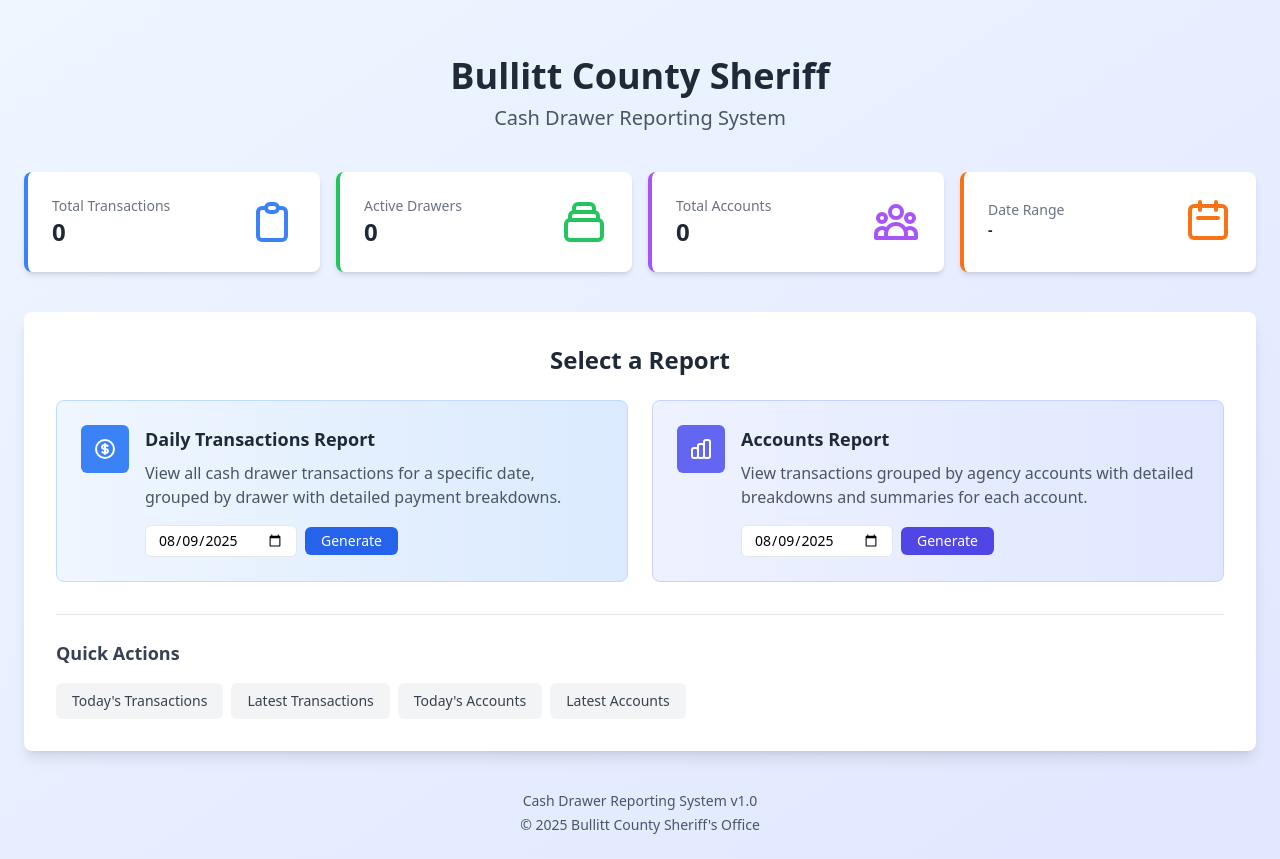
After one commit to cscinc-1/cash-drawer, a Django app: page /reports/ in a window 1280 px wide. The commit adds this page. Run offline with Django 4.2, Linux system fonts and the light colour scheme; data that the repository does not hold is empty; some libraries are stand-ins or nearby versions.

```diff
--- a/cashdrawer_reports/cashdrawer_reports/urls.py
+++ b/cashdrawer_reports/cashdrawer_reports/urls.py
@@ -21,5 +21,5 @@
 urlpatterns = [
     path('admin/', admin.site.urls),
     path('reports/', include('reports.urls')),
-    path('', RedirectView.as_view(url='/reports/daily-transactions/', permanent=False)),
+    path('', RedirectView.as_view(url='/reports/', permanent=False)),
 ]
--- a/cashdrawer_reports/reports/models.py
+++ b/cashdrawer_reports/reports/models.py
@@ -2,6 +2,7 @@
 
 
 class TTransact(models.Model):
+    id = models.AutoField(primary_key=True)
     date = models.TextField()
     time = models.TextField()
     user = models.TextField()
@@ -22,6 +23,7 @@
 
 
 class TAccounts(models.Model):
+    id = models.AutoField(primary_key=True)
     l_agency = models.TextField(blank=True, null=True)
     s_agency = models.TextField(blank=True, null=True)
 
@@ -31,6 +33,7 @@
 
 
 class TTransactDetail(models.Model):
+    id = models.AutoField(primary_key=True)
     t_transact_id = models.IntegerField()
     t_accounts_id = models.IntegerField()
     t_items_id = models.IntegerField()
--- a/cashdrawer_reports/reports/templates/reports/accounts_report.html
+++ b/cashdrawer_reports/reports/templates/reports/accounts_report.html
@@ -25,8 +25,12 @@
             </form>
 
             <div class="flex space-x-2">
+                <a href="{% url 'reports:home' %}"
+                   class="px-4 py-2 bg-gray-600 text-white rounded-lg hover:bg-gray-700 transition-colors">
+                    Home
+                </a>
                 <a href="{% url 'reports:daily_transactions' %}?date={{ date }}"
-                   class="px-4 py-2 bg-gray-600 text-white rounded-lg hover:bg-gray-700 transition-colors">
+                   class="px-4 py-2 bg-blue-600 text-white rounded-lg hover:bg-blue-700 transition-colors">
                     Daily Transactions
                 </a>
             </div>
--- /dev/null
+++ b/cashdrawer_reports/reports/templates/reports/home.html
@@ -0,0 +1,164 @@
+{% extends 'base.html' %}
+
+{% block title %}Cash Drawer Reports - Home{% endblock %}
+
+{% block content %}
+<div class="min-h-screen bg-gradient-to-br from-blue-50 to-indigo-100">
+    <div class="max-w-7xl mx-auto p-6">
+        <!-- Header -->
+        <div class="text-center mb-10 pt-8">
+            <h1 class="text-4xl font-bold text-gray-800 mb-2">Bullitt County Sheriff</h1>
+            <p class="text-xl text-gray-600">Cash Drawer Reporting System</p>
+        </div>
+
+        <!-- Statistics Cards -->
+        <div class="grid grid-cols-1 md:grid-cols-4 gap-4 mb-10">
+            <div class="bg-white rounded-lg shadow-md p-6 border-l-4 border-blue-500">
+                <div class="flex items-center">
+                    <div class="flex-1">
+                        <p class="text-gray-500 text-sm">Total Transactions</p>
+                        <p class="text-2xl font-bold text-gray-800">{{ total_transactions|default:"0" }}</p>
+                    </div>
+                    <svg class="w-12 h-12 text-blue-500" fill="none" stroke="currentColor" viewBox="0 0 24 24">
+                        <path stroke-linecap="round" stroke-linejoin="round" stroke-width="2" d="M9 5H7a2 2 0 00-2 2v12a2 2 0 002 2h10a2 2 0 002-2V7a2 2 0 00-2-2h-2M9 5a2 2 0 002 2h2a2 2 0 002-2M9 5a2 2 0 012-2h2a2 2 0 012 2"></path>
+                    </svg>
+                </div>
+            </div>
+
+            <div class="bg-white rounded-lg shadow-md p-6 border-l-4 border-green-500">
+                <div class="flex items-center">
+                    <div class="flex-1">
+                        <p class="text-gray-500 text-sm">Active Drawers</p>
+                        <p class="text-2xl font-bold text-gray-800">{{ total_drawers|default:"0" }}</p>
+                    </div>
+                    <svg class="w-12 h-12 text-green-500" fill="none" stroke="currentColor" viewBox="0 0 24 24">
+                        <path stroke-linecap="round" stroke-linejoin="round" stroke-width="2" d="M19 11H5m14 0a2 2 0 012 2v6a2 2 0 01-2 2H5a2 2 0 01-2-2v-6a2 2 0 012-2m14 0V9a2 2 0 00-2-2M5 11V9a2 2 0 012-2m0 0V5a2 2 0 012-2h6a2 2 0 012 2v2M7 7h10"></path>
+                    </svg>
+                </div>
+            </div>
+
+            <div class="bg-white rounded-lg shadow-md p-6 border-l-4 border-purple-500">
+                <div class="flex items-center">
+                    <div class="flex-1">
+                        <p class="text-gray-500 text-sm">Total Accounts</p>
+                        <p class="text-2xl font-bold text-gray-800">{{ total_accounts|default:"0" }}</p>
+                    </div>
+                    <svg class="w-12 h-12 text-purple-500" fill="none" stroke="currentColor" viewBox="0 0 24 24">
+                        <path stroke-linecap="round" stroke-linejoin="round" stroke-width="2" d="M17 20h5v-2a3 3 0 00-5.356-1.857M17 20H7m10 0v-2c0-.656-.126-1.283-.356-1.857M7 20H2v-2a3 3 0 015.356-1.857M7 20v-2c0-.656.126-1.283.356-1.857m0 0a5.002 5.002 0 019.288 0M15 7a3 3 0 11-6 0 3 3 0 016 0zm6 3a2 2 0 11-4 0 2 2 0 014 0zM7 10a2 2 0 11-4 0 2 2 0 014 0z"></path>
+                    </svg>
+                </div>
+            </div>
+
+            <div class="bg-white rounded-lg shadow-md p-6 border-l-4 border-orange-500">
+                <div class="flex items-center">
+                    <div class="flex-1">
+                        <p class="text-gray-500 text-sm">Date Range</p>
+                        <p class="text-sm font-bold text-gray-800">{{ min_date|date:"m/d/y" }} - {{ max_date|date:"m/d/y" }}</p>
+                    </div>
+                    <svg class="w-12 h-12 text-orange-500" fill="none" stroke="currentColor" viewBox="0 0 24 24">
+                        <path stroke-linecap="round" stroke-linejoin="round" stroke-width="2" d="M8 7V3m8 4V3m-9 8h10M5 21h14a2 2 0 002-2V7a2 2 0 00-2-2H5a2 2 0 00-2 2v12a2 2 0 002 2z"></path>
+                    </svg>
+                </div>
+            </div>
+        </div>
+
+        <!-- Report Selection -->
+        <div class="bg-white rounded-lg shadow-lg p-8">
+            <h2 class="text-2xl font-bold text-gray-800 mb-6 text-center">Select a Report</h2>
+
+            <div class="grid grid-cols-1 md:grid-cols-2 gap-6">
+                <!-- Daily Transactions Report -->
+                <div class="bg-gradient-to-r from-blue-50 to-blue-100 rounded-lg p-6 border border-blue-200 hover:shadow-lg transition-shadow cursor-pointer"
+                     onclick="window.location.href='{% url 'reports:daily_transactions' %}?date={{ today }}'">
+                    <div class="flex items-start">
+                        <div class="flex-shrink-0">
+                            <div class="flex items-center justify-center h-12 w-12 rounded-md bg-blue-500 text-white">
+                                <svg class="h-6 w-6" fill="none" stroke="currentColor" viewBox="0 0 24 24">
+                                    <path stroke-linecap="round" stroke-linejoin="round" stroke-width="2" d="M12 8c-1.657 0-3 .895-3 2s1.343 2 3 2 3 .895 3 2-1.343 2-3 2m0-8c1.11 0 2.08.402 2.599 1M12 8V7m0 1v8m0 0v1m0-1c-1.11 0-2.08-.402-2.599-1M21 12a9 9 0 11-18 0 9 9 0 0118 0z"></path>
+                                </svg>
+                            </div>
+                        </div>
+                        <div class="ml-4">
+                            <h3 class="text-lg font-semibold text-gray-800">Daily Transactions Report</h3>
+                            <p class="mt-2 text-gray-600">View all cash drawer transactions for a specific date, grouped by drawer with detailed payment breakdowns.</p>
+                            <div class="mt-4">
+                                <form method="get" action="{% url 'reports:daily_transactions' %}" onclick="event.stopPropagation();">
+                                    <div class="flex items-center space-x-2">
+                                        <input type="date" name="date" value="{{ today }}"
+                                               class="px-3 py-1 border rounded-md text-sm focus:outline-none focus:ring-2 focus:ring-blue-500"
+                                               onclick="event.stopPropagation();">
+                                        <button type="submit"
+                                                class="px-4 py-1 bg-blue-600 text-white text-sm rounded-md hover:bg-blue-700 transition-colors">
+                                            Generate
+                                        </button>
+                                    </div>
+                                </form>
+                            </div>
+                        </div>
+                    </div>
+                </div>
+
+                <!-- Accounts Report -->
+                <div class="bg-gradient-to-r from-indigo-50 to-indigo-100 rounded-lg p-6 border border-indigo-200 hover:shadow-lg transition-shadow cursor-pointer"
+                     onclick="window.location.href='{% url 'reports:accounts_report' %}?date={{ today }}'">
+                    <div class="flex items-start">
+                        <div class="flex-shrink-0">
+                            <div class="flex items-center justify-center h-12 w-12 rounded-md bg-indigo-500 text-white">
+                                <svg class="h-6 w-6" fill="none" stroke="currentColor" viewBox="0 0 24 24">
+                                    <path stroke-linecap="round" stroke-linejoin="round" stroke-width="2" d="M9 19v-6a2 2 0 00-2-2H5a2 2 0 00-2 2v6a2 2 0 002 2h2a2 2 0 002-2zm0 0V9a2 2 0 012-2h2a2 2 0 012 2v10m-6 0a2 2 0 002 2h2a2 2 0 002-2m0 0V5a2 2 0 012-2h2a2 2 0 012 2v14a2 2 0 01-2 2h-2a2 2 0 01-2-2z"></path>
+                                </svg>
+                            </div>
+                        </div>
+                        <div class="ml-4">
+                            <h3 class="text-lg font-semibold text-gray-800">Accounts Report</h3>
+                            <p class="mt-2 text-gray-600">View transactions grouped by agency accounts with detailed breakdowns and summaries for each account.</p>
+                            <div class="mt-4">
+                                <form method="get" action="{% url 'reports:accounts_report' %}" onclick="event.stopPropagation();">
+                                    <div class="flex items-center space-x-2">
+                                        <input type="date" name="date" value="{{ today }}"
+                                               class="px-3 py-1 border rounded-md text-sm focus:outline-none focus:ring-2 focus:ring-indigo-500"
+                                               onclick="event.stopPropagation();">
+                                        <button type="submit"
+                                                class="px-4 py-1 bg-indigo-600 text-white text-sm rounded-md hover:bg-indigo-700 transition-colors">
+                                            Generate
+                                        </button>
+                                    </div>
+                                </form>
+                            </div>
+                        </div>
+                    </div>
+                </div>
+            </div>
+
+            <!-- Quick Actions -->
+            <div class="mt-8 pt-6 border-t border-gray-200">
+                <h3 class="text-lg font-semibold text-gray-700 mb-4">Quick Actions</h3>
+                <div class="flex flex-wrap gap-2">
+                    <a href="{% url 'reports:daily_transactions' %}?date={{ today }}"
+                       class="px-4 py-2 bg-gray-100 text-gray-700 rounded-md hover:bg-gray-200 transition-colors text-sm">
+                        Today's Transactions
+                    </a>
+                    <a href="{% url 'reports:daily_transactions' %}?date={{ max_date }}"
+                       class="px-4 py-2 bg-gray-100 text-gray-700 rounded-md hover:bg-gray-200 transition-colors text-sm">
+                        Latest Transactions
+                    </a>
+                    <a href="{% url 'reports:accounts_report' %}?date={{ today }}"
+                       class="px-4 py-2 bg-gray-100 text-gray-700 rounded-md hover:bg-gray-200 transition-colors text-sm">
+                        Today's Accounts
+                    </a>
+                    <a href="{% url 'reports:accounts_report' %}?date={{ max_date }}"
+                       class="px-4 py-2 bg-gray-100 text-gray-700 rounded-md hover:bg-gray-200 transition-colors text-sm">
+                        Latest Accounts
+                    </a>
+                </div>
+            </div>
+        </div>
+
+        <!-- Footer -->
+        <div class="text-center mt-10 text-gray-600 text-sm">
+            <p>Cash Drawer Reporting System v1.0</p>
+            <p class="mt-1">© {% now "Y" %} Bullitt County Sheriff's Office</p>
+        </div>
+    </div>
+</div>
+{% endblock %}
--- a/cashdrawer_reports/reports/urls.py
+++ b/cashdrawer_reports/reports/urls.py
@@ -3,6 +3,7 @@
 
 app_name = 'reports'
 urlpatterns = [
+    path('', views.home, name='home'),
     path('daily-transactions/', views.daily_transactions, name='daily_transactions'),
     path('accounts/', views.accounts_report, name='accounts_report'),
 ]
--- a/cashdrawer_reports/reports/views.py
+++ b/cashdrawer_reports/reports/views.py
@@ -3,7 +3,43 @@
 from django.db import connection
 from decimal import Decimal
 from .models import TTransact, TAccounts, TTransactDetail
-from datetime import datetime
+from datetime import datetime, date
+
+
+def home(request):
+    # Get today's date for default
+    today = date.today().strftime('%Y-%m-%d')
+
+    # Get some basic statistics
+    with connection.cursor() as cursor:
+        # Count total transactions
+        cursor.execute("SELECT COUNT(*) FROM t_transact WHERE act='pay'")
+        total_transactions = cursor.fetchone()[0]
+
+        # Get date range
+        cursor.execute("SELECT MIN(date), MAX(date) FROM t_transact WHERE act='pay'")
+        date_range = cursor.fetchone()
+        min_date = date_range[0] if date_range[0] else today
+        max_date = date_range[1] if date_range[1] else today
+
+        # Count unique drawers
+        cursor.execute("SELECT COUNT(DISTINCT machine) FROM t_transact")
+        total_drawers = cursor.fetchone()[0]
+
+        # Count unique accounts
+        cursor.execute("SELECT COUNT(*) FROM t_accounts")
+        total_accounts = cursor.fetchone()[0]
+
+    context = {
+        'today': today,
+        'total_transactions': total_transactions,
+        'min_date': min_date,
+        'max_date': max_date,
+        'total_drawers': total_drawers,
+        'total_accounts': total_accounts,
+    }
+
+    return render(request, 'reports/home.html', context)
 
 
 def daily_transactions(request):
```
Also changed, not shown: cashdrawer_reports/docker-compose.yml (deleted, +0 -16 lines).
